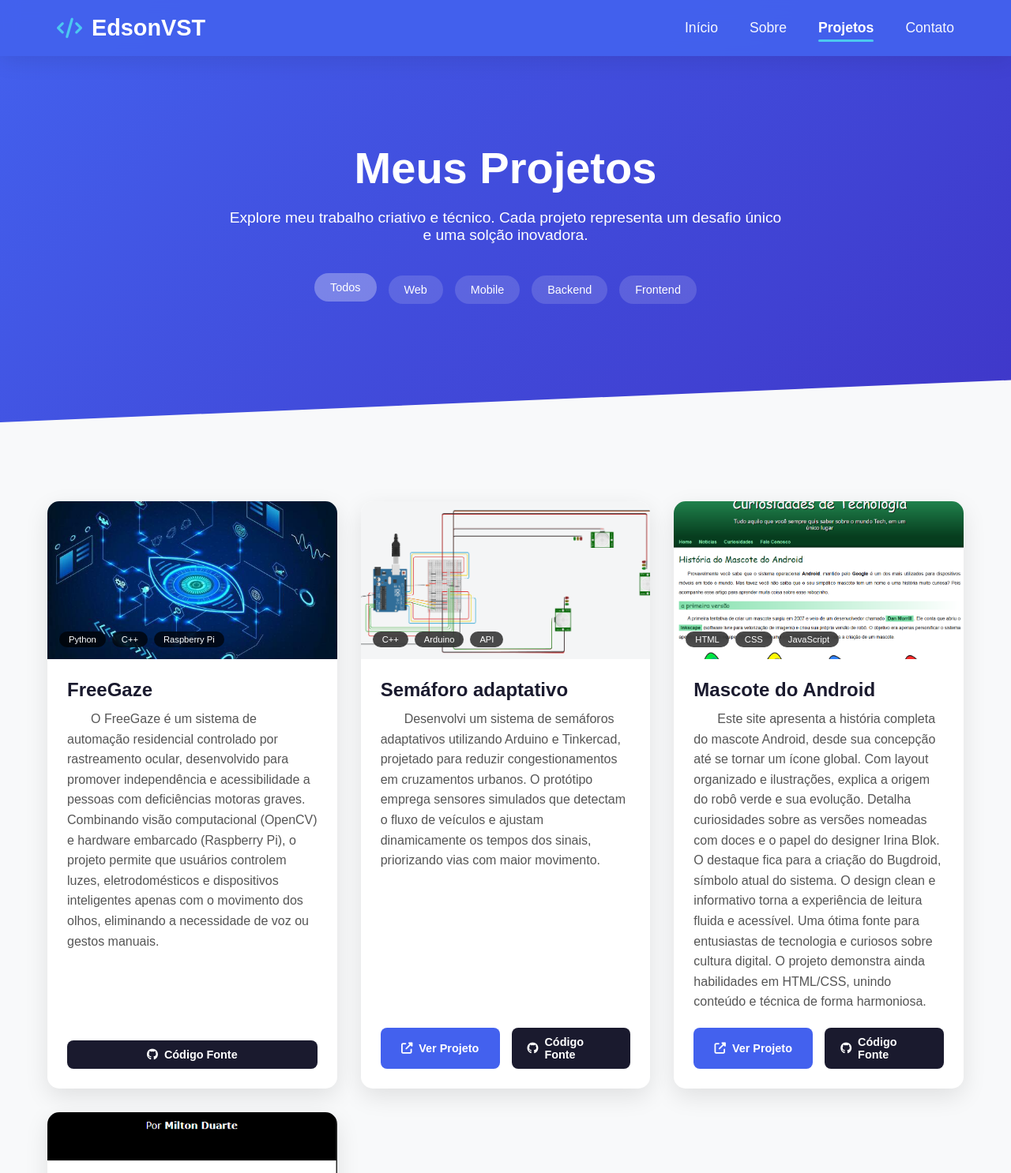
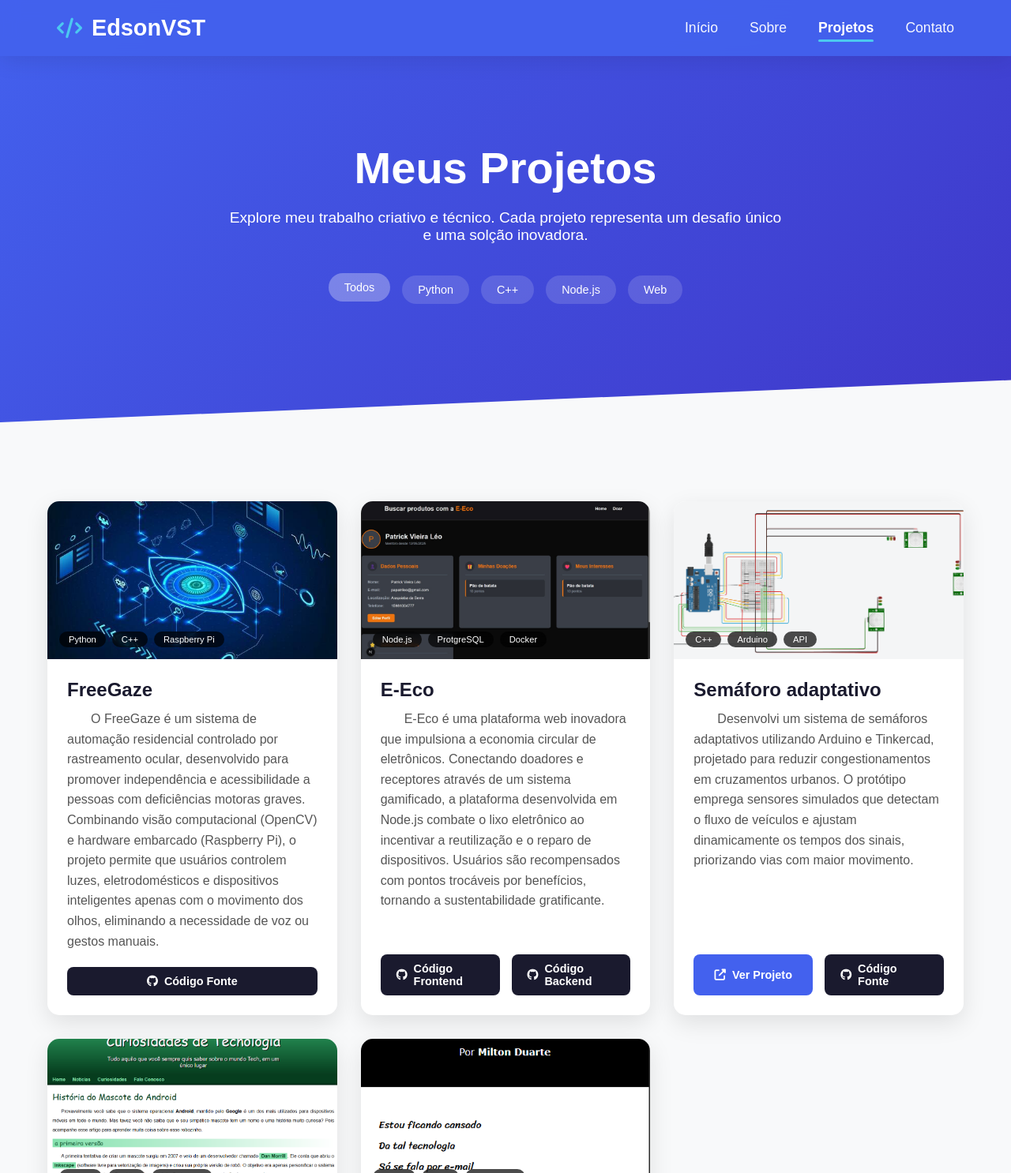
Before and after one commit to EdsonVST/Portfolio, a plain HTML site: page projetos.html in a window 1280 px wide. Shown: the top 1486 px of the page at 79% size. Drawn offline with Linux system fonts and the light colour scheme.

Commit message:
Melhoria
inclusão de projetos e alteração do currículo.

```diff
--- a/projetos.html
+++ b/projetos.html
@@ -350,10 +350,10 @@
 
             <div class="project-filters">
                 <button class="filter-btn active" data-filter="all">Todos</button>
+                <button class="filter-btn" data-filter="python">Python</button>
+                <button class="filter-btn" data-filter="c++">C++</button>
+                <button class="filter-btn" data-filter="node.js">Node.js</button>
                 <button class="filter-btn" data-filter="web">Web</button>
-                <button class="filter-btn" data-filter="mobile">Mobile</button>
-                <button class="filter-btn" data-filter="backend">Backend</button>
-                <button class="filter-btn" data-filter="frontend">Frontend</button>
             </div>
         </div>
     </section>
@@ -365,7 +365,7 @@
                <!-- Projeto Destaque: project-card featured-project -->
 
                 <!-- FreeGaze -->
-                <div class="project-card" data-category="web,frontend">
+                <div class="project-card" data-category="python,c++">
                     <div class="project-image">
                         <img src="image/FreeGaze.jpg" alt="Site informativo">
                         <div class="project-tags">
@@ -392,9 +392,35 @@
                     </div>
                 </div>
 
+                 <!-- E-Eco -->
+                <div class="project-card" data-category="web,node.js">
+                    <div class="project-image">
+                        <img src="image/E-Eco.png" alt="pagina do sit">
+                        <div class="project-tags">
+                            <span class="project-tag">Node.js</span>
+                            <span class="project-tag">ProtgreSQL</span>
+                            <span class="project-tag">Docker</span>
+                        </div>
+                    </div>
+                    <div class="project-content">
+                        <h2 class="project-title">E-Eco</h2>
+                        <p class="project-description">
+                           E-Eco é uma plataforma web inovadora que impulsiona a economia circular de eletrônicos. Conectando doadores e receptores através de um sistema gamificado, a plataforma desenvolvida em Node.js combate o lixo eletrônico ao incentivar a reutilização e o reparo de dispositivos. Usuários são recompensados com pontos trocáveis por benefícios, tornando a sustentabilidade gratificante.
+                        </p>
+
+                        <div class="project-buttons">
+                            <a href="https://github.com/EdsonVST/web-frontend" class="btn btn-secondary" target="_blank">
+                                <i class="fab fa-github"></i> Código Frontend
+                            </a>
+                            <a href="https://github.com/dangerprogrammer/web-backend" class="btn btn-secondary" target="_blank">
+                                <i class="fab fa-github"></i> Código Backend
+                            </a>
+                        </div>
+                    </div>
+                </div>
 
                 <!-- Semáforo adaptativo -->
-                <div class="project-card" data-category="web,frontend">
+                <div class="project-card" data-category="c++">
                     <div class="project-image">
                         <img src="image/semaforo.png" alt="Dashboard Analytics">
                         <div class="project-tags">
@@ -422,7 +448,7 @@
 
 
                 <!-- Mascote do Android -->
-                <div class="project-card" data-category="web,frontend">
+                <div class="project-card" data-category="web">
                     <div class="project-image">
                         <img src="image/Android_Mascote.png" alt="Site informativo">
                         <div class="project-tags">
@@ -448,7 +474,7 @@
                 </div>
 
                 <!-- Cordel Moderno -->
-                <div class="project-card" data-category="web,frontend">
+                <div class="project-card" data-category="web">
                     <div class="project-image">
                         <img src="image/Cordel_Moderno.png" alt="Site informativo">
                         <div class="project-tags">
```
Also changed, not shown: index.html (+1 -1 lines), image/E-Eco.png (added), 2 other files.
